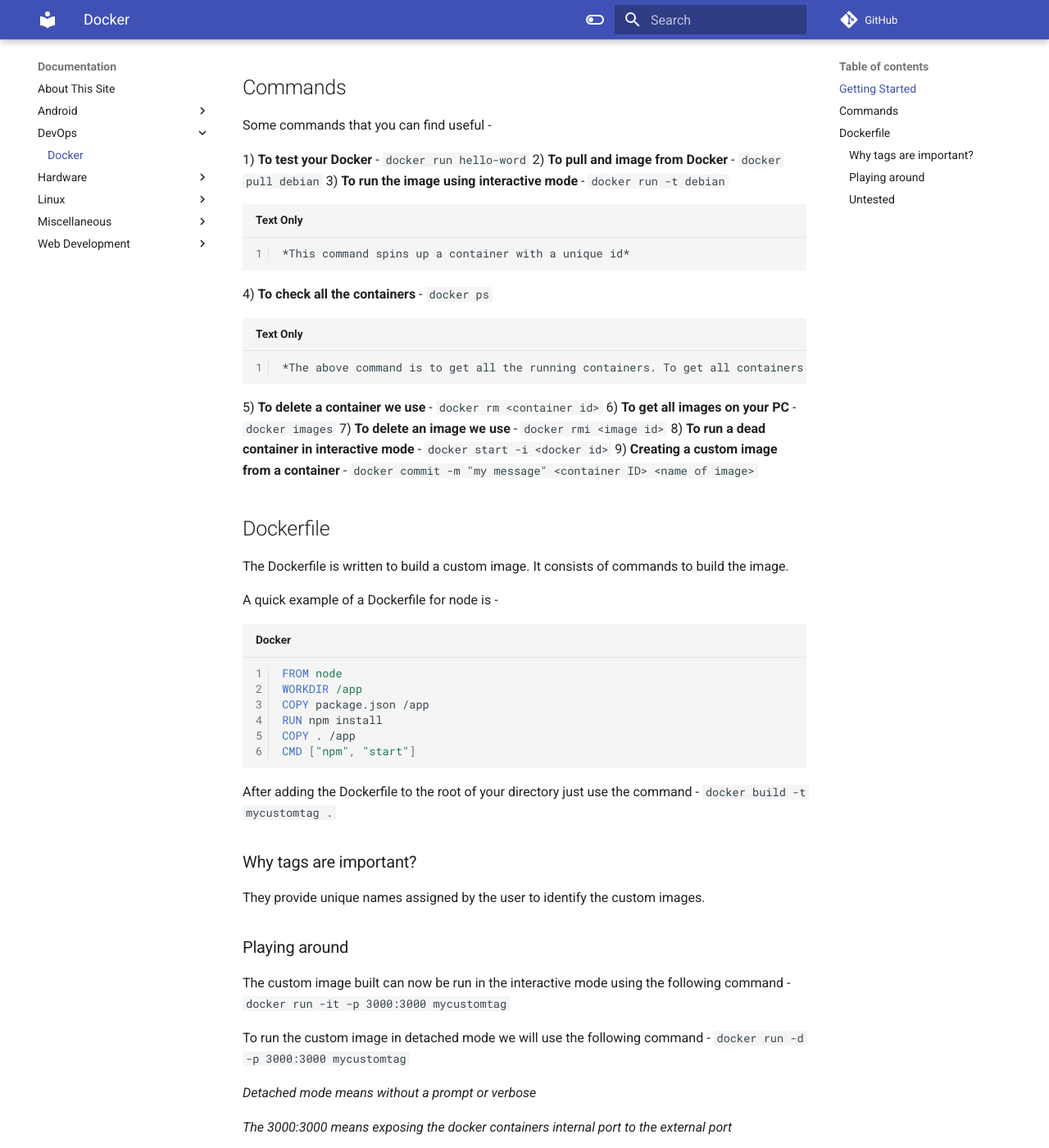
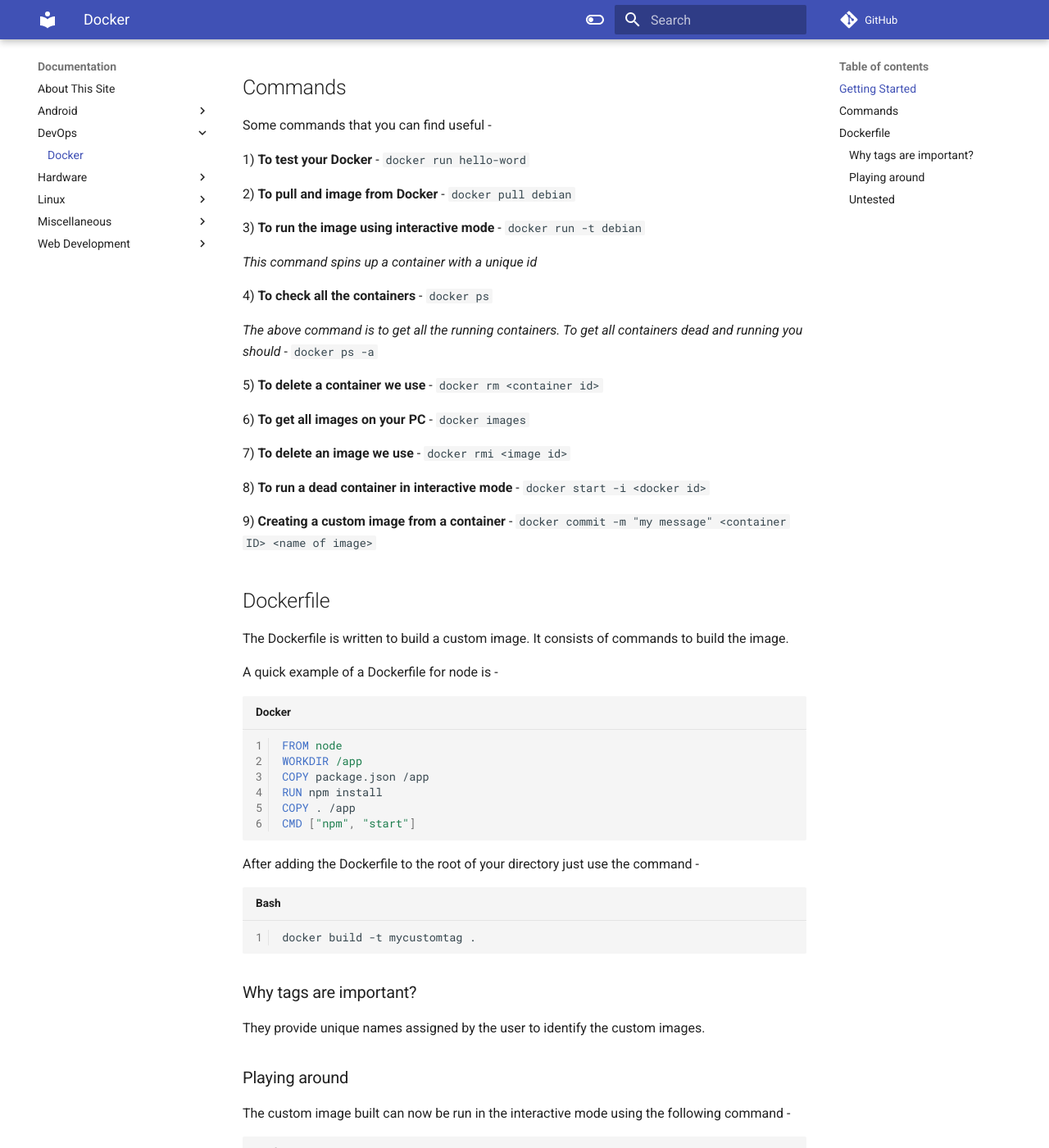
Before and after one commit to anjannair/blog, an MkDocs documentation site: the page built from docs/DevOps/Docker.md, in a window 1280 px wide and 1400 px high, scrolled down 374 px. Shown: the whole window at 82% size. Built offline with MkDocs 1.6.1 and Material for MkDocs 9.7.7, drawn with Linux system fonts in a browser that asks for light colours; comment, search, counter and statistics services are not loaded; some of the changed text lies outside the part shown.

Commit message:
Rectifying look

````diff
--- a/docs/DevOps/Docker.md
+++ b/docs/DevOps/Docker.md
@@ -12,19 +12,26 @@
 Some commands that you can find useful -
 
 1) **To test your Docker** - `docker run hello-word`
+
 2) **To pull and image from Docker** - `docker pull debian`
+
 3) **To run the image using interactive mode** - `docker run -t debian`
 
-    *This command spins up a container with a unique id*
+*This command spins up a container with a unique id*
+
 4) **To check all the containers** - `docker ps`
 
-    *The above command is to get all the running containers. To get all containers dead and running you should* - `docker ps -a`
+*The above command is to get all the running containers. To get all containers dead and running you should* - `docker ps -a`
 
 5) **To delete a container we use** - `docker rm <container id>`
+
 6) **To get all images on your PC** - `docker images`
+
 7) **To delete an image we use** - `docker rmi <image id>`
+
 8) **To run a dead container in interactive mode** - `docker start -i <docker id>`
-9) **Creating a custom image from a container** - `docker commit -m "my message" <container ID> <name of image>`
+
+9)  **Creating a custom image from a container** - `docker commit -m "my message" <container ID> <name of image>`
 
 ## Dockerfile
 The Dockerfile is written to build a custom image. It consists of commands to build the image.
@@ -39,15 +46,24 @@
 CMD ["npm", "start"]
 ```
 
-After adding the Dockerfile to the root of your directory just use the command - `docker build -t mycustomtag .`
+After adding the Dockerfile to the root of your directory just use the command -
+```bash
+docker build -t mycustomtag .
+```
 
 ### Why tags are important?
 They provide unique names assigned by the user to identify the custom images.
 
 ### Playing around
-The custom image built can now be run in the interactive mode using the following command - `docker run -it -p 3000:3000 mycustomtag`
+The custom image built can now be run in the interactive mode using the following command -
+```bash
+docker run -it -p 3000:3000 mycustomtag
+```
 
-To run the custom image in detached mode we will use the following command - `docker run -d -p 3000:3000 mycustomtag`
+To run the custom image in detached mode we will use the following command -
+```bash
+docker run -d -p 3000:3000 mycustomtag
+```
 
 *Detached mode means without a prompt or verbose*
 
````
Also changed, not shown: docs/Hardware/Microprocessor/Raspberry Pi 3/Pi-hole.md (+8 -1 lines).
